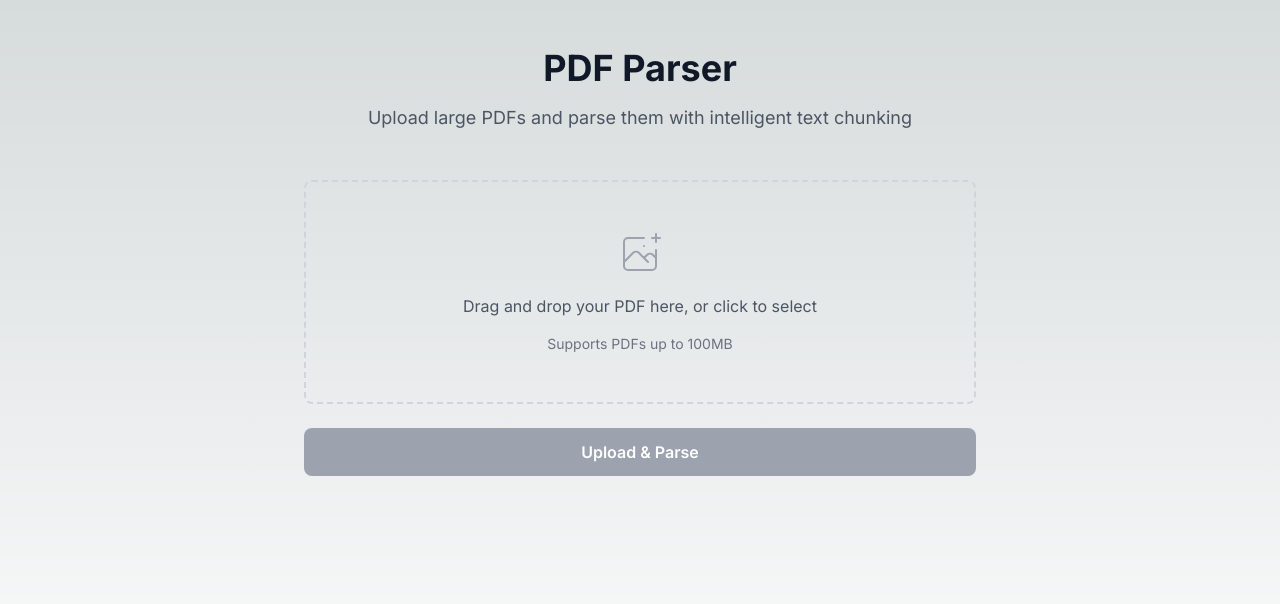
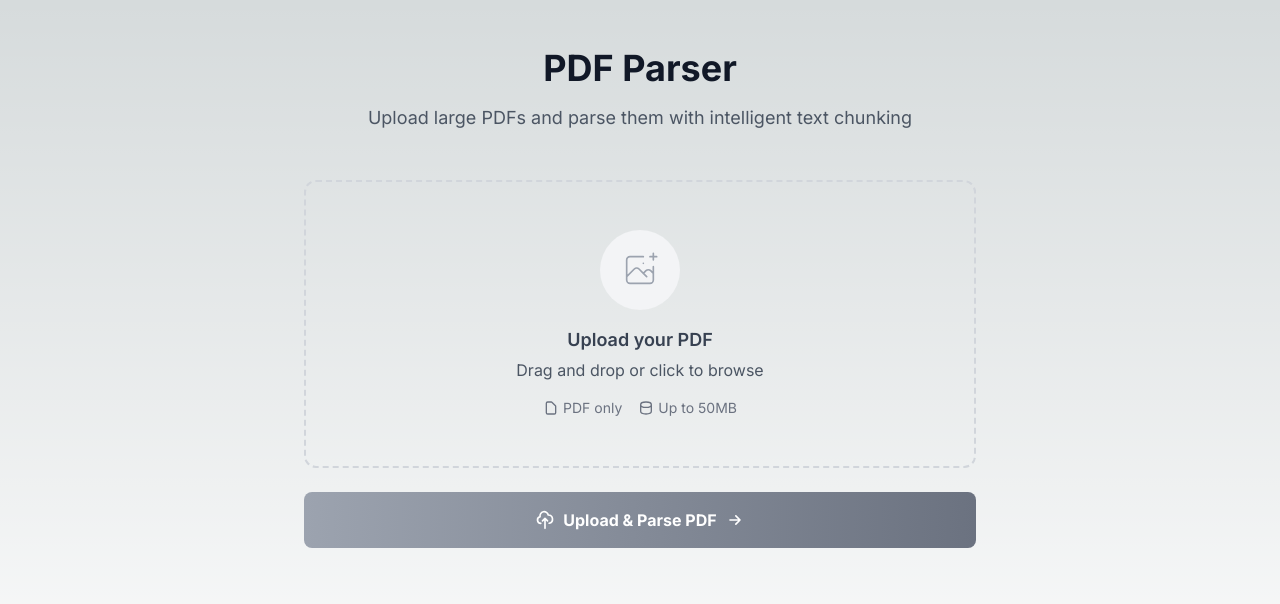
Before and after one commit to nohaiz/pdf-parser, a Next.js app: page / in a window 1280 px wide. Shown: the top 604 px of the page. Built offline with nearby package versions, Linux system fonts and the light colour scheme.

Commit message:
better loader ui with update max mb size for the folder

```diff
--- a/app/api/upload/route.ts
+++ b/app/api/upload/route.ts
@@ -20,11 +20,11 @@ export async function POST(request: NextRequest) {
       );
     }
 
-    // Optional: Validate file size (e.g., max 100MB)
-    const MAX_FILE_SIZE = 100 * 1024 * 1024; // 100MB
+    // Optional: Validate file size (e.g., max 50MB)
+    const MAX_FILE_SIZE = 100 * 1024 * 1024; // 50MB
     if (fileSize && fileSize > MAX_FILE_SIZE) {
       return NextResponse.json(
-        { error: 'File size exceeds maximum limit of 100MB' },
+        { error: 'File size exceeds maximum limit of 50MB' },
         { status: 400 }
       );
     }
--- a/components/UploadForm.tsx
+++ b/components/UploadForm.tsx
@@ -111,16 +111,23 @@ export default function UploadForm({ onUploadComplete }: UploadFormProps) {
   return (
     <div className="w-full max-w-2xl mx-auto">
       <div
-        className={`border-2 border-dashed rounded-lg p-12 text-center transition-colors ${
-          dragActive
-            ? 'border-blue-500 bg-blue-50 dark:bg-blue-900/20'
-            : 'border-gray-300 dark:border-gray-700'
+        className={`border-2 border-dashed rounded-xl p-12 text-center transition-all duration-200 relative overflow-hidden ${
+          uploading
+            ? 'border-blue-500 bg-gradient-to-br from-blue-50 to-indigo-50 dark:from-gray-800 dark:to-gray-900'
+            : dragActive
+            ? 'border-blue-500 bg-blue-50 dark:bg-blue-900/20 scale-105 shadow-lg'
+            : file
+            ? 'border-green-500 bg-green-50 dark:bg-green-900/20'
+            : 'border-gray-300 dark:border-gray-700 hover:border-gray-400 dark:hover:border-gray-600'
         }`}
         onDragEnter={handleDrag}
         onDragLeave={handleDrag}
         onDragOver={handleDrag}
         onDrop={handleDrop}
       >
+        {uploading && (
+          <div className="absolute inset-0 bg-gradient-to-r from-transparent via-blue-100 to-transparent dark:via-blue-900/30 animate-shimmer pointer-events-none"></div>
+        )}
         <input
           type="file"
           id="file-upload"
@@ -135,8 +142,51 @@ export default function UploadForm({ onUploadComplete }: UploadFormProps) {
           className="cursor-pointer"
         >
           <div className="space-y-4">
+            {file ? (
+              <>
+                {/* File selected state */}
+                <div className="inline-flex items-center justify-center w-20 h-20 bg-gradient-to-br from-green-400 to-green-600 rounded-full mb-2 shadow-lg">
+                  <svg className="w-10 h-10 text-white" fill="none" viewBox="0 0 24 24" stroke="currentColor">
+                    <path strokeLinecap="round" strokeLinejoin="round" strokeWidth={2} d="M9 12l2 2 4-4m6 2a9 9 0 11-18 0 9 9 0 0118 0z" />
+                  </svg>
+                </div>
+                <div>
+                  <p className="text-lg font-bold text-gray-900 dark:text-gray-100 mb-1">
+                    {file.name}
+                  </p>
+                  <p className="text-sm text-gray-600 dark:text-gray-400">
+                    {(file.size / 1024 / 1024).toFixed(2)} MB • Ready to upload
+                  </p>
+                </div>
+                <div className="flex items-center justify-center space-x-2 text-green-600 dark:text-green-400">
+                  <svg className="w-5 h-5" fill="none" viewBox="0 0 24 24" stroke="currentColor">
+                    <path strokeLinecap="round" strokeLinejoin="round" strokeWidth={2} d="M5 13l4 4L19 7" />
+                  </svg>
+                  <span className="text-sm font-medium">File selected</span>
+                </div>
+                <button
+                  type="button"
+                  onClick={(e) => {
+                    e.preventDefault();
+                    setFile(null);
+                  }}
+                  className="mt-2 text-sm text-gray-500 hover:text-gray-700 dark:text-gray-400 dark:hover:text-gray-200 underline"
+                >
+                  Choose different file
+                </button>
+              </>
+            ) : (
+              <>
+                {/* No file selected state */}
+                <div className={`mx-auto h-20 w-20 rounded-full flex items-center justify-center transition-all ${
+                  dragActive
+                    ? 'bg-blue-100 dark:bg-blue-900/30 scale-110'
+                    : 'bg-gray-100 dark:bg-gray-800'
+                }`}>
                   <svg
-              className="mx-auto h-12 w-12 text-gray-400"
+                    className={`h-10 w-10 transition-colors ${
+                      dragActive ? 'text-blue-500' : 'text-gray-400'
+                    }`}
                     stroke="currentColor"
                     fill="none"
                     viewBox="0 0 48 48"
@@ -149,20 +199,33 @@ export default function UploadForm({ onUploadComplete }: UploadFormProps) {
                       strokeLinejoin="round"
                     />
                   </svg>
+                </div>
 
-            {file ? (
-              <p className="text-lg font-medium text-gray-900 dark:text-gray-100">
-                {file.name}
+                <div>
+                  <p className="text-lg font-semibold text-gray-700 dark:text-gray-300 mb-1">
+                    {dragActive ? 'Drop your PDF here' : 'Upload your PDF'}
                   </p>
-            ) : (
                   <p className="text-gray-600 dark:text-gray-400">
-                Drag and drop your PDF here, or click to select
+                    Drag and drop or click to browse
                   </p>
+                </div>
+
+                <div className="flex items-center justify-center space-x-4 text-sm text-gray-500 dark:text-gray-500">
+                  <div className="flex items-center space-x-1">
+                    <svg className="w-4 h-4" fill="none" viewBox="0 0 24 24" stroke="currentColor">
+                      <path strokeLinecap="round" strokeLinejoin="round" strokeWidth={2} d="M7 21h10a2 2 0 002-2V9.414a1 1 0 00-.293-.707l-5.414-5.414A1 1 0 0012.586 3H7a2 2 0 00-2 2v14a2 2 0 002 2z" />
+                    </svg>
+                    <span>PDF only</span>
+                  </div>
+                  <div className="flex items-center space-x-1">
+                    <svg className="w-4 h-4" fill="none" viewBox="0 0 24 24" stroke="currentColor">
+                      <path strokeLinecap="round" strokeLinejoin="round" strokeWidth={2} d="M4 7v10c0 2.21 3.582 4 8 4s8-1.79 8-4V7M4 7c0 2.21 3.582 4 8 4s8-1.79 8-4M4 7c0-2.21 3.582-4 8-4s8 1.79 8 4" />
+                    </svg>
+                    <span>Up to 50MB</span>
+                  </div>
+                </div>
+              </>
             )}
-
-            <p className="text-sm text-gray-500 dark:text-gray-500">
-              Supports PDFs up to 100MB
-            </p>
           </div>
         </label>
       </div>
@@ -176,9 +239,43 @@ export default function UploadForm({ onUploadComplete }: UploadFormProps) {
       <button
         onClick={handleUpload}
         disabled={!file || uploading}
-        className="mt-6 w-full bg-blue-600 hover:bg-blue-700 disabled:bg-gray-400 text-white font-semibold py-3 px-6 rounded-lg transition-colors disabled:cursor-not-allowed"
+        className="mt-6 w-full bg-gradient-to-r from-blue-600 to-indigo-600 hover:from-blue-700 hover:to-indigo-700 disabled:from-gray-400 disabled:to-gray-500 text-white font-semibold py-4 px-6 rounded-lg transition-all duration-200 disabled:cursor-not-allowed shadow-lg hover:shadow-xl transform hover:scale-[1.02] disabled:transform-none disabled:shadow-none relative overflow-hidden group"
       >
-        {uploading ? 'Uploading & Parsing...' : 'Upload & Parse'}
+        {uploading && (
+          <>
+            {/* Animated background shimmer */}
+            <div className="absolute inset-0 bg-gradient-to-r from-transparent via-white to-transparent opacity-20 animate-shimmer"></div>
+
+            {/* Pulsing circles animation */}
+            <div className="absolute left-4 top-1/2 -translate-y-1/2 flex space-x-1">
+              <div className="w-2 h-2 bg-white rounded-full animate-bounce" style={{ animationDelay: '0ms' }}></div>
+              <div className="w-2 h-2 bg-white rounded-full animate-bounce" style={{ animationDelay: '150ms' }}></div>
+              <div className="w-2 h-2 bg-white rounded-full animate-bounce" style={{ animationDelay: '300ms' }}></div>
+            </div>
+          </>
+        )}
+
+        <span className={`flex items-center justify-center space-x-2 ${uploading ? 'ml-6' : ''}`}>
+          {uploading ? (
+            <>
+              <svg className="animate-spin h-5 w-5 text-white" xmlns="http://www.w3.org/2000/svg" fill="none" viewBox="0 0 24 24">
+                <circle className="opacity-25" cx="12" cy="12" r="10" stroke="currentColor" strokeWidth="4"></circle>
+                <path className="opacity-75" fill="currentColor" d="M4 12a8 8 0 018-8V0C5.373 0 0 5.373 0 12h4zm2 5.291A7.962 7.962 0 014 12H0c0 3.042 1.135 5.824 3 7.938l3-2.647z"></path>
+              </svg>
+              <span className="font-bold">Uploading & Parsing...</span>
+            </>
+          ) : (
+            <>
+              <svg className="w-5 h-5" fill="none" viewBox="0 0 24 24" stroke="currentColor">
+                <path strokeLinecap="round" strokeLinejoin="round" strokeWidth={2} d="M7 16a4 4 0 01-.88-7.903A5 5 0 1115.9 6L16 6a5 5 0 011 9.9M15 13l-3-3m0 0l-3 3m3-3v12" />
+              </svg>
+              <span className="font-bold">Upload & Parse PDF</span>
+              <svg className="w-5 h-5 transform group-hover:translate-x-1 transition-transform" fill="none" viewBox="0 0 24 24" stroke="currentColor">
+                <path strokeLinecap="round" strokeLinejoin="round" strokeWidth={2} d="M13 7l5 5m0 0l-5 5m5-5H6" />
+              </svg>
+            </>
+          )}
+        </span>
       </button>
     </div>
   );
```
Also changed, not shown: 1 other file (tests, documents, lock files or other folders). Lines whose indentation alone changed are shown as unchanged.
